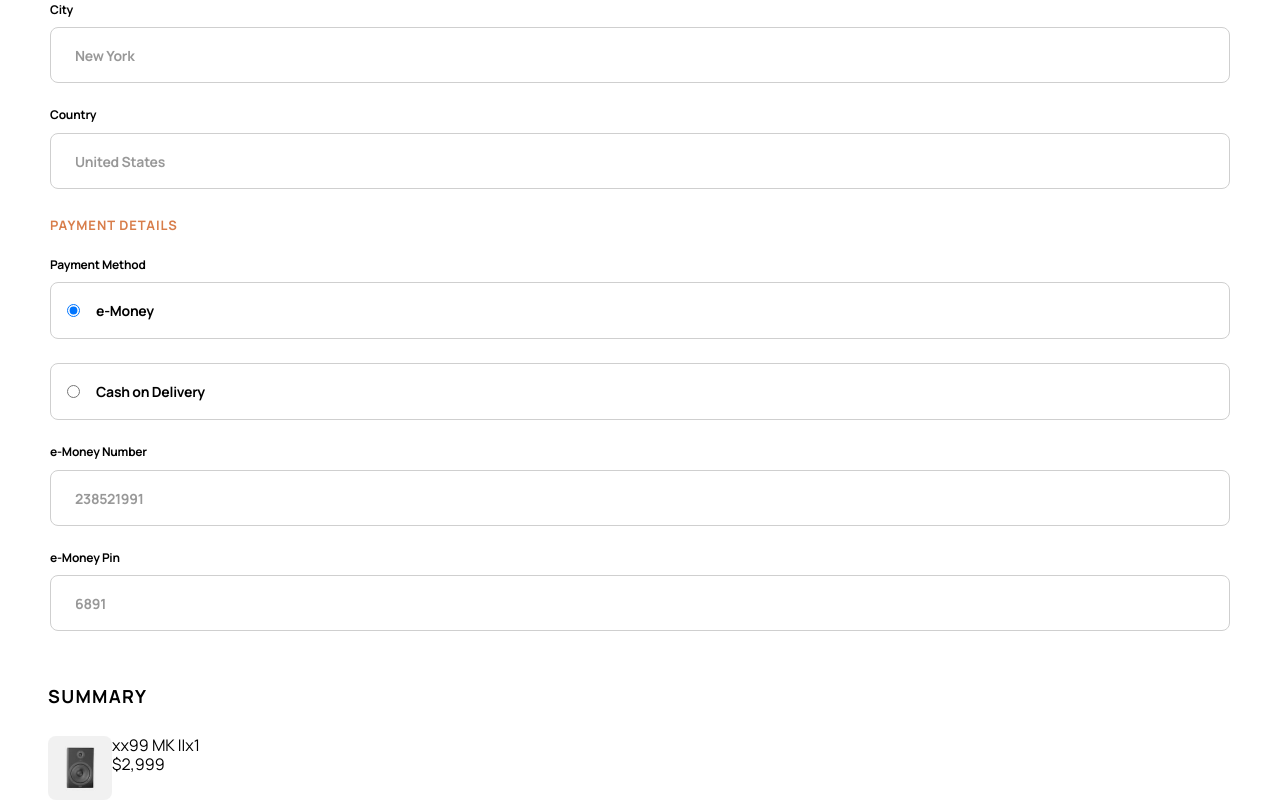
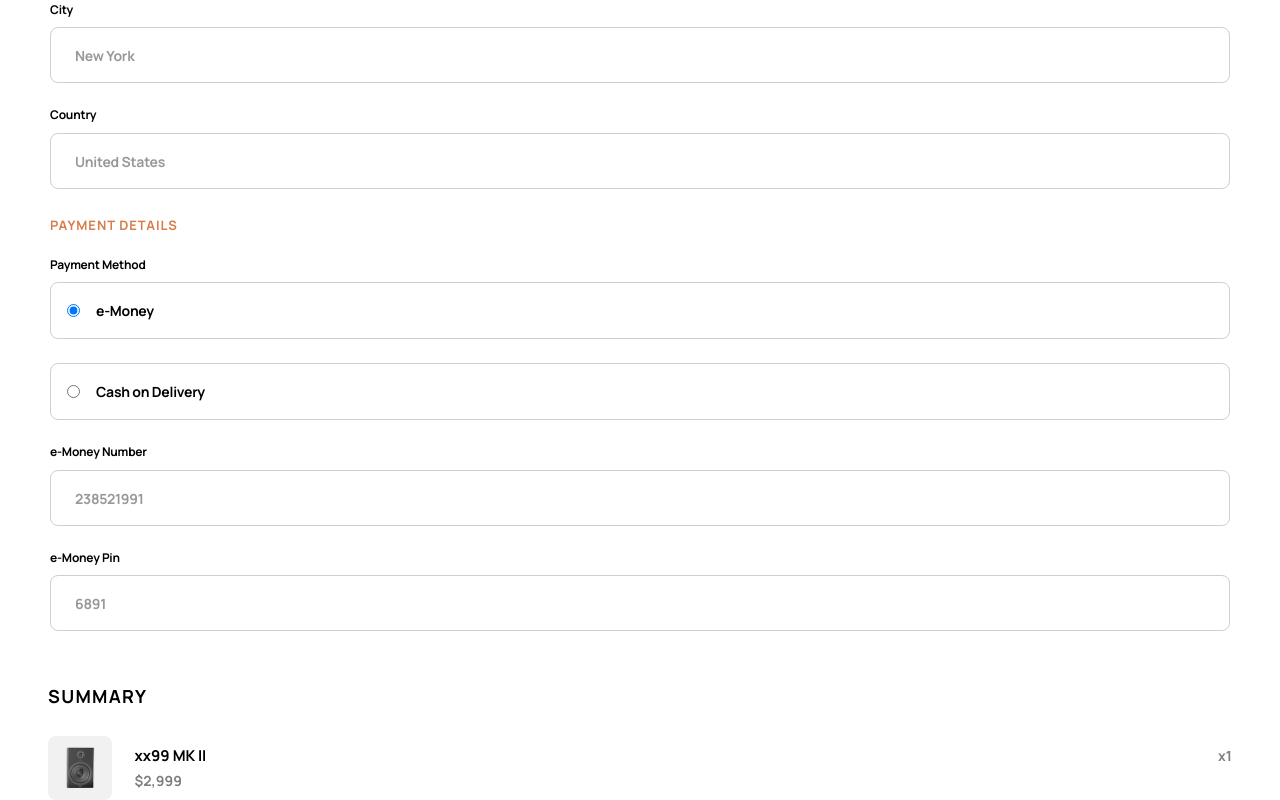
Before and after one commit to smayrant/audiophile, a React (Create React App) app: page /checkout in a window 1280 px wide. Shown: the part 864-1664 px from the top of the page. Built offline with nearby package versions, Linux system fonts and the light colour scheme.

Commit message:
added the styling for the summary item component

```diff
--- a/src/Components/Summary/Summary.js
+++ b/src/Components/Summary/Summary.js
@@ -6,6 +6,7 @@ function Summary() {
     <div className={classes.summary}>
       <h5>summary</h5>
       <SummaryItem />
+      <div></div>
     </div>
   );
 }
--- a/src/Components/SummaryItem/SummaryItem.js
+++ b/src/Components/SummaryItem/SummaryItem.js
@@ -8,11 +8,11 @@ function SummaryItem() {
         <img src={zx7} alt="" />
         <div className={classes.summaryItem_infoContainer}>
           <div className={classes.summaryItem_info}>
-            <span>xx99 MK II</span>
-            <span>$2,999</span>
+            <span className={classes.summaryItem_title}>xx99 MK II</span>
+            <span className={classes.summaryItem_qty}>x1</span>
           </div>
           <div>
-            <span>x1</span>
+            <span className={classes.summaryItem_price}>$2,999</span>
           </div>
         </div>
       </div>
--- a/src/Components/SummaryItem/SummaryItem.module.scss
+++ b/src/Components/SummaryItem/SummaryItem.module.scss
@@ -2,7 +2,10 @@
 
 .summaryItem {
   &_container {
-    display: flex;
+    display: grid;
+    // grid-gap: 1rem;
+    align-items: center;
+    grid-template-columns: 5.4rem auto;
 
     img {
       border-radius: variables.$radius;
@@ -13,11 +16,27 @@
 
   &_infoContainer {
     display: flex;
-    justify-content: space-around;
+    flex-direction: column;
   }
 
   &_info {
     display: flex;
-    flex-direction: column;
+    flex-direction: row;
+    justify-content: space-between;
+  }
+
+  &_qty,
+  &_price {
+    font-weight: 700;
+    font-size: 14px;
+    line-height: 25px;
+    color: variables.$black;
+    opacity: 0.5;
+  }
+
+  &_title {
+    font-weight: 700;
+    font-size: 15px;
+    line-height: 25px;
   }
 }
```
